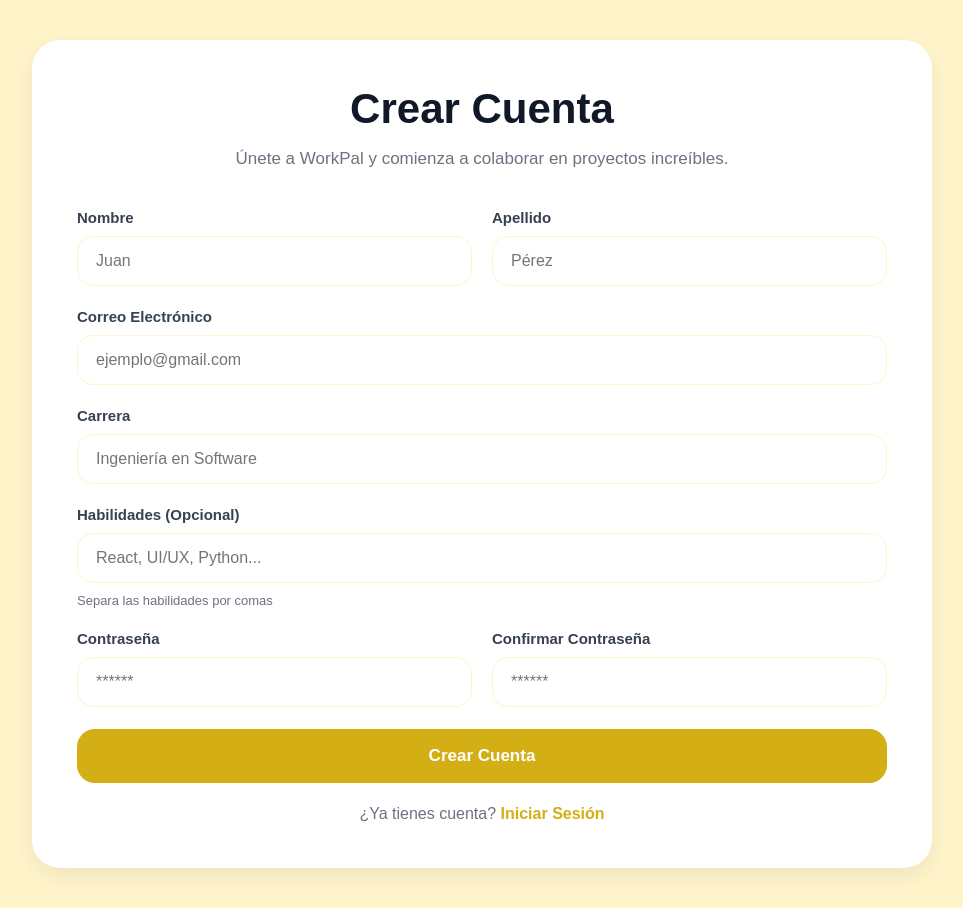
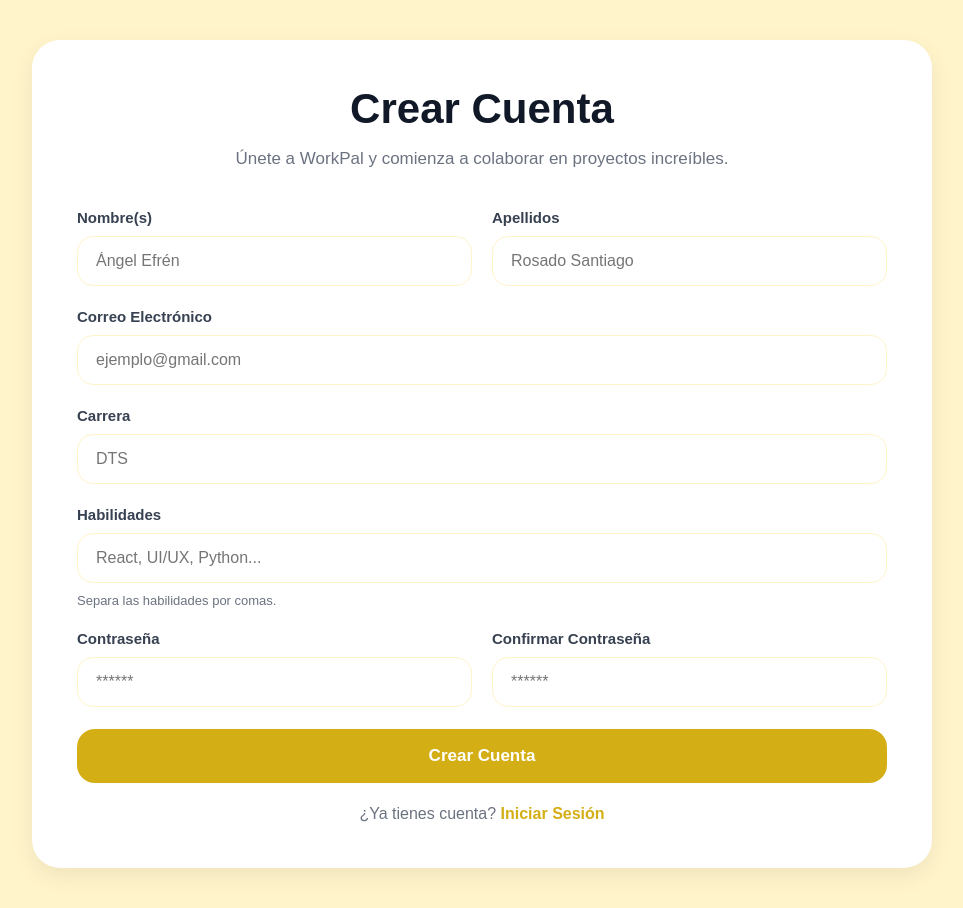
Before and after one commit to vicentt16/WorkPalFrontEnd, a React (Vite) app in the folder WorkPal/: page /register in a window 1280 px wide. Shown: the whole page, without its empty margins (158-1121 px from the left). Built offline with nearby package versions, Linux system fonts and the light colour scheme.

Commit message:
Cambios
Cambios

```diff
--- a/WorkPal/src/Pages/CreateProject/CreateProject.jsx
+++ b/WorkPal/src/Pages/CreateProject/CreateProject.jsx
@@ -116,7 +116,7 @@
               <input
                 type="text"
                 name="title"
-                placeholder="Ej. Sistema de Gestión"
+                placeholder="WorkPal"
                 value={formData.title}
                 onChange={handleChange}
               />
@@ -179,13 +179,13 @@
               <input
                 type="text"
                 name="skills"
-                placeholder="React, Node.js, UI/UX..."
+                placeholder="React, JavaScript, UI/UX..."
                 value={formData.skills}
                 onChange={handleChange}
               />
 
               <small>
-                Separa cada habilidad con coma
+                Separa cada habilidad con coma.
               </small>
             </div>
 
--- a/WorkPal/src/Pages/Home/Home.css
+++ b/WorkPal/src/Pages/Home/Home.css
@@ -56,7 +56,7 @@
 .hero-content p {
   font-size: 19px;
 
-  color: #6b7280;
+  color: #585b62;
 
   line-height: 1.8;
 
@@ -175,7 +175,7 @@
 }
 
 .user-info p {
-  color: #6b7280;
+  color: #585b62;
 
   margin-bottom: 18px;
 }
@@ -258,7 +258,7 @@
 }
 
 .feature-card p {
-  color: #6b7280;
+  color: #585b62;
 
   line-height: 1.7;
 }
--- a/WorkPal/src/Pages/Home/Home.jsx
+++ b/WorkPal/src/Pages/Home/Home.jsx
@@ -16,9 +16,6 @@
       {/* HERO */}
       <section className="hero-section">
         <div className="hero-content">
-          <span className="hero-badge">
-            Plataforma colaborativa
-          </span>
 
           <h1>
             Bienvenido a{" "}
--- a/WorkPal/src/Pages/NotFound/NotFound.jsx
+++ b/WorkPal/src/Pages/NotFound/NotFound.jsx
@@ -9,11 +9,10 @@
       <div className="notfound-card">
         <h1>404</h1>
 
-        <h2>Página no encontrada</h2>
+        <h2>Página no encontrada :v</h2>
 
         <p>
-          La página que intentas visitar no existe o fue
-          movida.
+          La página que intentas visitar no existe.
         </p>
 
         <button onClick={() => navigate("/home")}>
--- a/WorkPal/src/Pages/ProjectDetails/ProjectDetails.css
+++ b/WorkPal/src/Pages/ProjectDetails/ProjectDetails.css
@@ -163,7 +163,7 @@
 }
 
 .skill-tag {
-  background-color: #fff4ca;
+  background-color: #ffffff;
 
   color: #d4ae15;
 
--- a/WorkPal/src/Pages/ProjectDetails/ProjectDetails.jsx
+++ b/WorkPal/src/Pages/ProjectDetails/ProjectDetails.jsx
@@ -13,7 +13,7 @@
   if (!project) {
     return (
       <div className="project-not-found">
-        <h1>Proyecto no encontrado</h1>
+        <h1>Proyecto no encontrado.</h1>
 
         <button
           onClick={() => navigate("/search")}
--- a/WorkPal/src/Pages/Register/RegisterUser.jsx
+++ b/WorkPal/src/Pages/Register/RegisterUser.jsx
@@ -125,24 +125,24 @@
             {/* ROW */}
             <div className="form-row">
               <div className="input-group">
-                <label>Nombre</label>
+                <label>Nombre(s)</label>
 
                 <input
                   type="text"
                   name="name"
-                  placeholder="Juan"
+                  placeholder="Ángel Efrén"
                   value={formData.name}
                   onChange={handleChange}
                 />
               </div>
 
               <div className="input-group">
-                <label>Apellido</label>
+                <label>Apellidos</label>
 
                 <input
                   type="text"
                   name="lastName"
-                  placeholder="Pérez"
+                  placeholder="Rosado Santiago"
                   value={formData.lastName}
                   onChange={handleChange}
                 />
@@ -171,7 +171,7 @@
               <input
                 type="text"
                 name="career"
-                placeholder="Ingeniería en Software"
+                placeholder="DTS"
                 value={formData.career}
                 onChange={handleChange}
               />
@@ -180,7 +180,7 @@
             {/* SKILLS */}
             <div className="input-group">
               <label>
-                Habilidades (Opcional)
+                Habilidades
               </label>
 
               <input
@@ -193,7 +193,7 @@
 
               <small>
                 Separa las habilidades por
-                comas
+                comas.
               </small>
             </div>
 
--- a/WorkPal/src/Pages/SearchProjects/SearchProjects.jsx
+++ b/WorkPal/src/Pages/SearchProjects/SearchProjects.jsx
@@ -74,6 +74,7 @@
             Explora proyectos y encuentra
             uno en el que quieras colaborar.
           </p>
+
         </div>
 
         {/* SEARCHBAR */}
@@ -100,7 +101,7 @@
             <div className="no-projects">
               <h2>
                 No se encontraron
-                proyectos
+                proyectos.
               </h2>
 
               <p>
```
